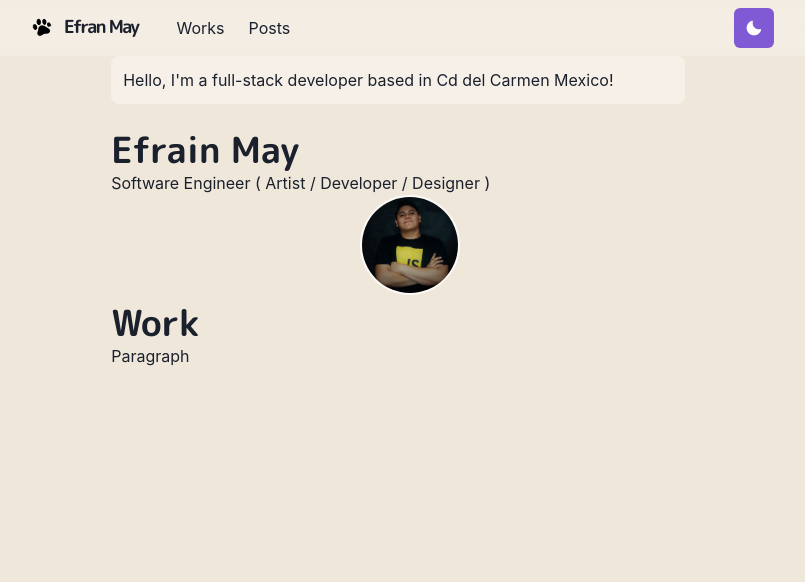
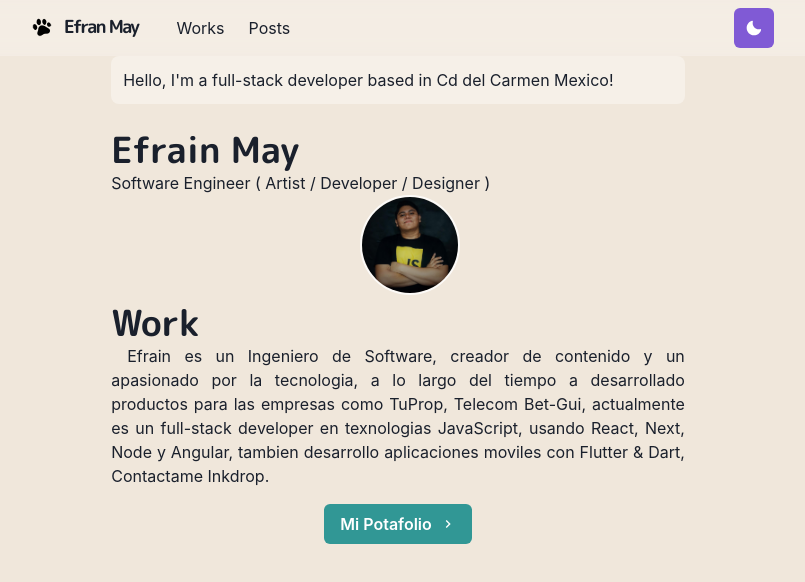
Before and after one commit to efraindrummer/efrawebsaite-nextjs-copywith, a Next.js app: page / in a window 1280 px wide. Shown: the top 582 px of the page, without its empty margins (242-1047 px from the left). Built offline with nearby package versions, Linux system fonts and the light colour scheme.

Commit message:
tasks ready + description section add inde js

```diff
--- /dev/null
+++ b/components/paragraph.js
@@ -0,0 +1,8 @@
+import styled from '@emotion/styled'
+
+const Paragraph = styled.p`
+    text-align: justify;
+    text-indent: 1em;
+`
+
+export default Paragraph
--- a/pages/index.js
+++ b/pages/index.js
@@ -1,5 +1,16 @@
-import { Container, Box, Heading, Image, useColorModeValue } from '@chakra-ui/react'
+import NextLink from 'next/link'
+import {
+    Container,
+    Box,
+    Heading,
+    Image,
+    Link,
+    Button,
+    useColorModeValue
+} from '@chakra-ui/react'
 import Section from '../components/section'
+import Paragraph from '../components/paragraph'
+import { ChevronRightIcon } from '@chakra-ui/icons'
 
 const Page = () => {
     return (
@@ -38,7 +49,23 @@ const Page = () => {
                 <Heading as="h3" varlant="section-title">
                     Work
                 </Heading>
-                <p>Paragraph</p>
+                <Paragraph>
+                    Efrain es un Ingeniero de Software, creador de contenido y un apasionado por la tecnologia, a lo largo del tiempo
+                    a desarrollado productos para las empresas como TuProp, Telecom Bet-Gui, actualmente es un full-stack developer en
+                    texnologias JavaScript, usando React, Next, Node y Angular, tambien desarrollo aplicaciones moviles con Flutter
+                    & Dart, Contactame {' '}
+                    <NextLink href="/works/inkdrop">
+                        <Link>Inkdrop</Link>
+                    </NextLink>
+                    .
+                </Paragraph>
+                <Box align="center" my={4}>
+                    <NextLink href="/works">
+                        <Button rightIcon={<ChevronRightIcon />} colorScheme="teal">
+                            Mi Potafolio
+                        </Button>
+                    </NextLink>
+                </Box>
             </Section>
         </Container>
     )
```
